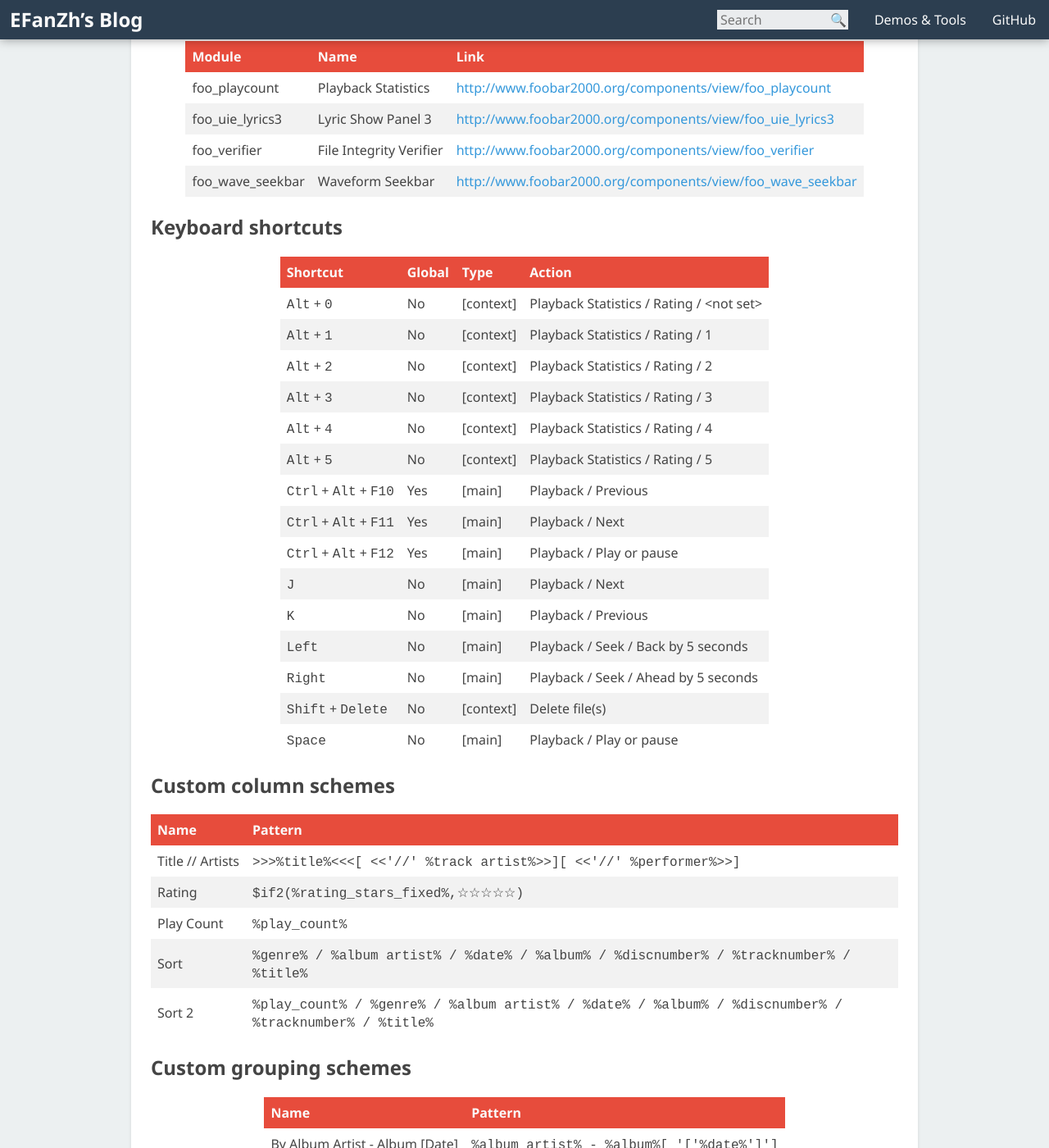
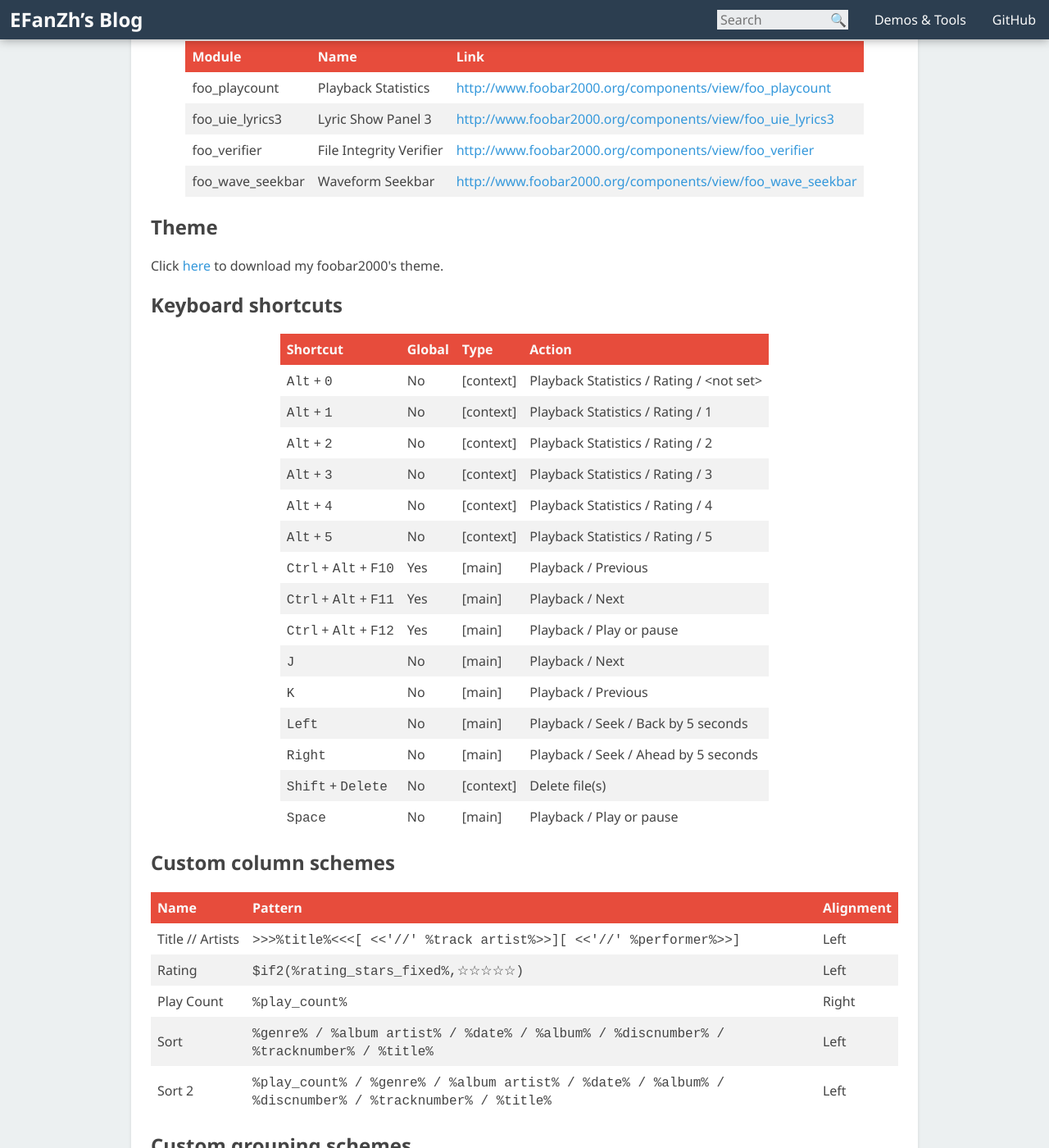
Before and after one commit to fuzeyi/efanzh.github.io, a Jekyll site: the page built from _posts/2014-02-02-foobar2000-configuration.html, in a window 1280 px wide and 1400 px high, scrolled down 200 px. Shown: the whole window at 82% size. Built offline with Jekyll 4.4.1, drawn with Linux system fonts in a browser that asks for light colours.

Commit message:
Add foobar2000 theme

```diff
--- a/_posts/2014-02-02-foobar2000-configuration.html
+++ b/_posts/2014-02-02-foobar2000-configuration.html
@@ -34,6 +34,8 @@
         </tr>
     </tbody>
 </table>
+<h1>Theme</h1>
+<p>Click <a href="/resources/foobar2000-theme.fth">here</a> to download my foobar2000's theme.</p>
 <h1>Keyboard shortcuts</h1>
 <table>
     <thead>
@@ -143,28 +145,34 @@
         <tr>
             <th>Name</th>
             <th>Pattern</th>
+            <th>Alignment</th>
         </tr>
     </thead>
     <tbody>
         <tr>
             <td>Title // Artists</td>
             <td><code>&gt;&gt;&gt;%title%&lt;&lt;&lt;[ &lt;&lt;'//' %track artist%&gt;&gt;][ &lt;&lt;'//' %performer%&gt;&gt;]</code></td>
+            <td>Left</td>
         </tr>
         <tr>
             <td>Rating</td>
             <td><code>$if2(%rating_stars_fixed%,☆☆☆☆☆)</code></td>
+            <td>Left</td>
         </tr>
         <tr>
             <td>Play Count</td>
             <td><code>%play_count%</code></td>
+            <td>Right</td>
         </tr>
         <tr>
             <td>Sort</td>
             <td><code>%genre% / %album artist% / %date% / %album% / %discnumber% / %tracknumber% / %title%</code></td>
+            <td>Left</td>
         </tr>
         <tr>
             <td>Sort 2</td>
             <td><code>%play_count% / %genre% / %album artist% / %date% / %album% / %discnumber% / %tracknumber% / %title%</code></td>
+            <td>Left</td>
         </tr>
     </tbody>
 </table>
```
Also changed, not shown: 1 other file.
